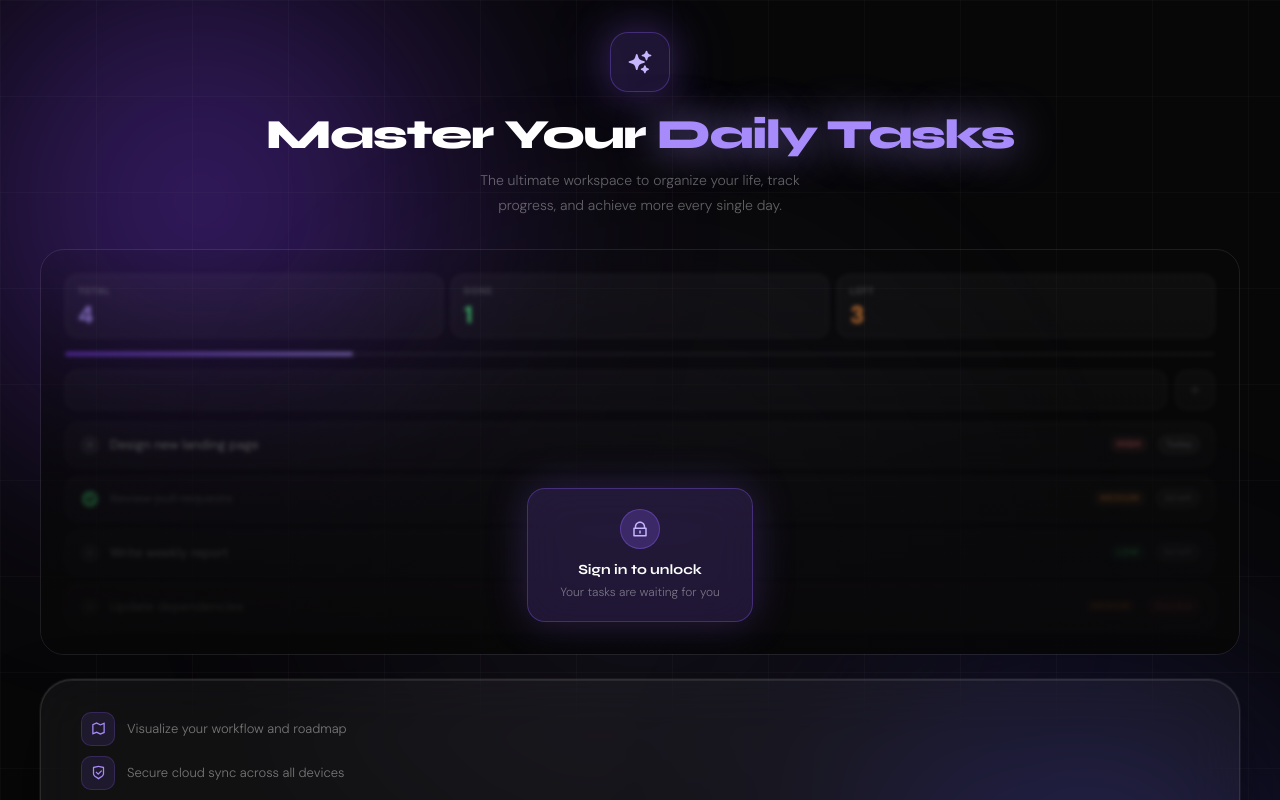
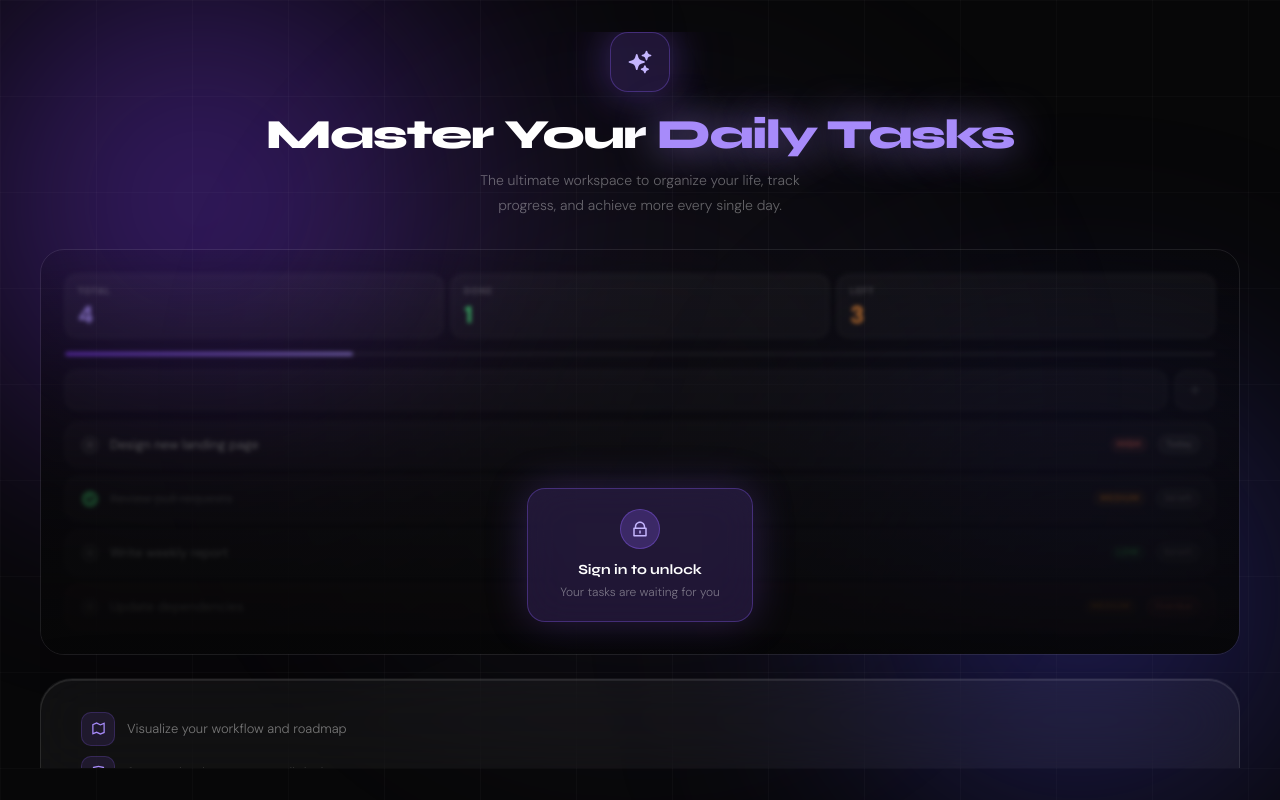
Before and after one commit to P4warit06/Project-LoginGoogle, a Next.js app in the folder todo-dashboard/Frontend/: page / in a window 1280 px wide. Shown: the top 800 px of the page. Built offline with nearby package versions, Linux system fonts and the light colour scheme; no server answers.

Commit message:
Update page.tsx
- Fixing height  , Overflow , position

```diff
--- a/todo-dashboard/Frontend/app/page.tsx
+++ b/todo-dashboard/Frontend/app/page.tsx
@@ -6,19 +6,39 @@ export default function Page() {
       style={{
         position: "relative",
         minHeight: "100vh",
+        height: "100vh", // lock ความสูง desktop ไว้ที่ viewport
         width: "100%",
         backgroundColor: "#070708",
         display: "flex",
         alignItems: "center",
         justifyContent: "center",
-        overflow: "auto",
+        overflow: "hidden", // desktop ไม่ scroll
         padding: "2rem",
+        boxSizing: "border-box",
       }}
     >
-      {/* Orb top-left */}
+      {/* override มือถือ scroll ได้ */}
+      <style
+        dangerouslySetInnerHTML={{
+          __html: `
+        @media (max-width: 768px) {
+          main {
+            height: auto !important;
+            min-height: 100vh !important;
+            overflow: visible !important;
+            overflow-y: auto !important;
+            align-items: flex-start !important;
+            -webkit-overflow-scrolling: touch;
+          }
+        }
+      `,
+        }}
+      />
+
+
       <div
         style={{
-          position: "absolute",
+          position: "fixed",
           top: "-200px",
           left: "-200px",
           width: 800,
@@ -28,12 +48,12 @@ export default function Page() {
           background:
             "radial-gradient(circle, rgba(124,58,237,0.5) 0%, transparent 65%)",
           filter: "blur(100px)",
+          zIndex: 0,
         }}
       />
-      {/* Orb bottom-right */}
       <div
         style={{
-          position: "absolute",
+          position: "fixed",
           bottom: "-150px",
           right: "-150px",
           width: 700,
@@ -43,12 +63,12 @@ export default function Page() {
           background:
             "radial-gradient(circle, rgba(79,70,229,0.45) 0%, transparent 65%)",
           filter: "blur(110px)",
+          zIndex: 0,
         }}
       />
-      {/* Center glow */}
       <div
         style={{
-          position: "absolute",
+          position: "fixed",
           top: "50%",
           left: "50%",
           transform: "translate(-50%,-50%)",
@@ -59,17 +79,18 @@ export default function Page() {
           background:
             "radial-gradient(circle, rgba(167,139,250,0.08) 0%, transparent 55%)",
           filter: "blur(50px)",
+          zIndex: 0,
         }}
       />
-      {/* Grid */}
       <div
         style={{
-          position: "absolute",
+          position: "fixed",
           inset: 0,
           pointerEvents: "none",
           backgroundImage:
             "linear-gradient(rgba(255,255,255,0.025) 1px, transparent 1px),linear-gradient(90deg, rgba(255,255,255,0.025) 1px, transparent 1px)",
           backgroundSize: "96px 96px",
+          zIndex: 0,
         }}
       />
 
@@ -80,9 +101,38 @@ export default function Page() {
           width: "100%",
           maxWidth: "1200px",
           margin: "0 auto",
+          maxHeight: "calc(100vh - 4rem)",
+          overflowY: "auto",
+          overflowX: "hidden",
         }}
       >
-        <AuthCard />
+        <style
+          dangerouslySetInnerHTML={{
+            __html: `
+          @media (min-width: 769px) {
+            div:has(> .auth-inner-wrap) {
+              scrollbar-width: thin;
+              scrollbar-color: rgba(167,139,250,0.3) transparent;
+            }
+            div:has(> .auth-inner-wrap)::-webkit-scrollbar { width: 4px; }
+            div:has(> .auth-inner-wrap)::-webkit-scrollbar-track { background: transparent; }
+            div:has(> .auth-inner-wrap)::-webkit-scrollbar-thumb {
+              background: rgba(167,139,250,0.3);
+              border-radius: 2px;
+            }
+          }
+          @media (max-width: 768px) {
+            div:has(> .auth-inner-wrap) {
+              max-height: none !important;
+              overflow: visible !important;
+            }
+          }
+        `,
+          }}
+        />
+        <div className="auth-inner-wrap">
+          <AuthCard />
+        </div>
       </div>
     </main>
   );
```
